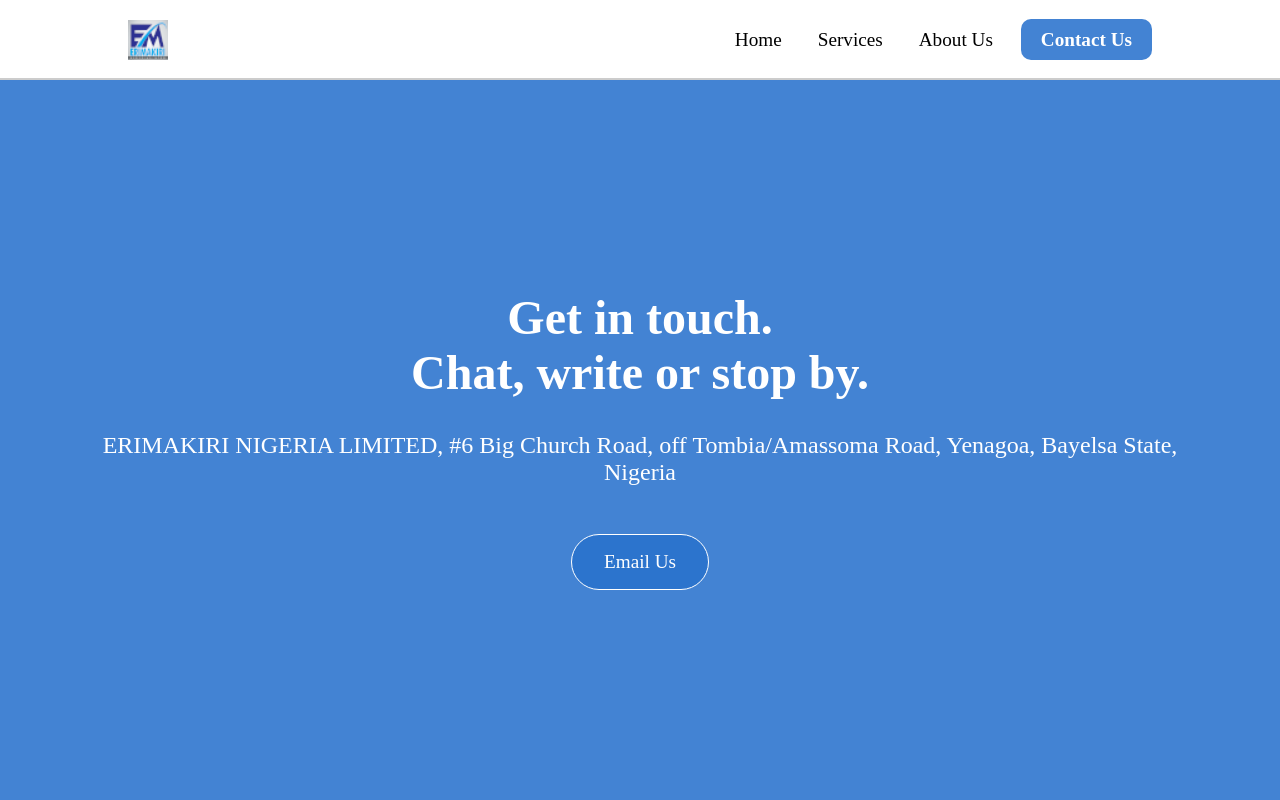
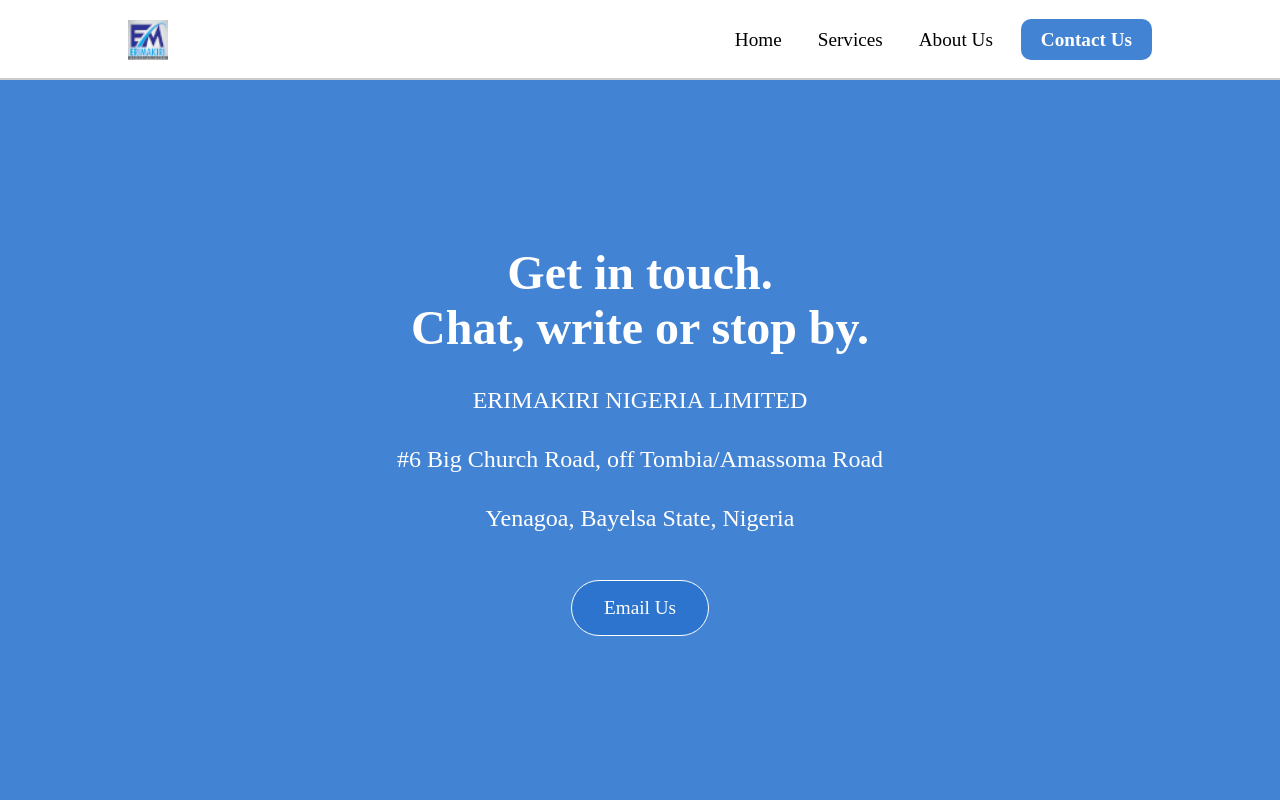
Before and after one commit to tombra4ril-web-projects/Erimakiri-Nigeria-Limited, a React (Create React App) app: page /contact-us in a window 1280 px wide. Shown: the top 800 px of the page. Built offline with nearby package versions, Linux system fonts and the light colour scheme.

Commit message:
Separated text in contact us to paragraphs

```diff
--- a/src/components/NavBar/NavBar.css
+++ b/src/components/NavBar/NavBar.css
@@ -145,7 +145,6 @@
   }
   li.link a{
     color: inherit;
-    padding: 0.5rem;
   }
   li.link a:not(.active)::after{
     content: "";
--- a/src/components/contact/contact.js
+++ b/src/components/contact/contact.js
@@ -7,7 +7,9 @@
       <h3>Get in touch.<br />
           Chat, write or stop by.
       </h3>
-      <p>ERIMAKIRI NIGERIA LIMITED, #6 Big Church Road, off Tombia/Amassoma Road, Yenagoa, Bayelsa State, Nigeria</p>
+      <p>ERIMAKIRI NIGERIA LIMITED </p>
+      <p>#6 Big Church Road, off Tombia/Amassoma Road </p>
+      <p>Yenagoa, Bayelsa State, Nigeria</p>
       <span>
         <a href="mailto:erimakirinigerialimited@gmail.com">
           Email Us
```
Also changed, not shown: 1 other file (tests, documents, lock files or other folders).
